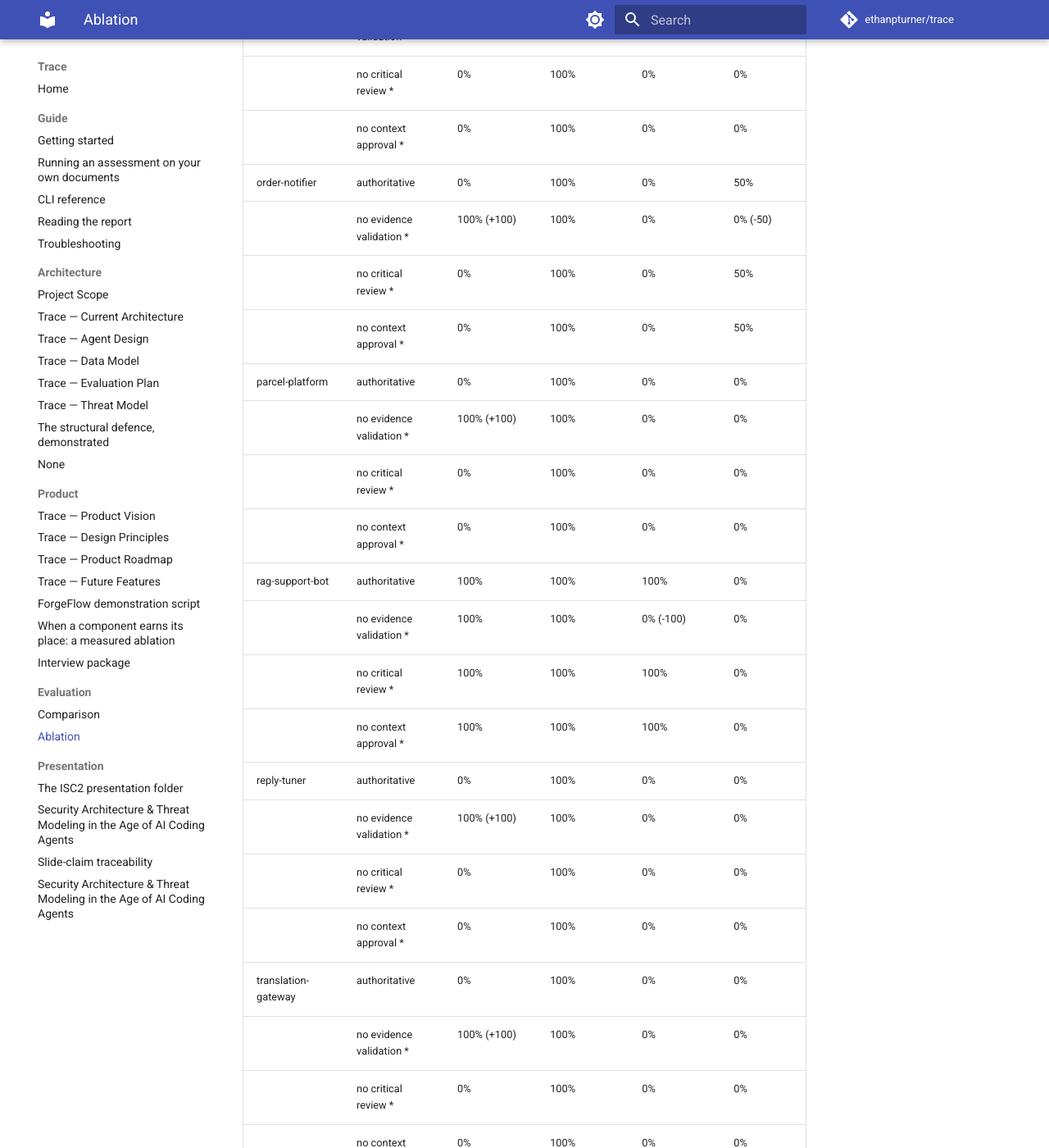
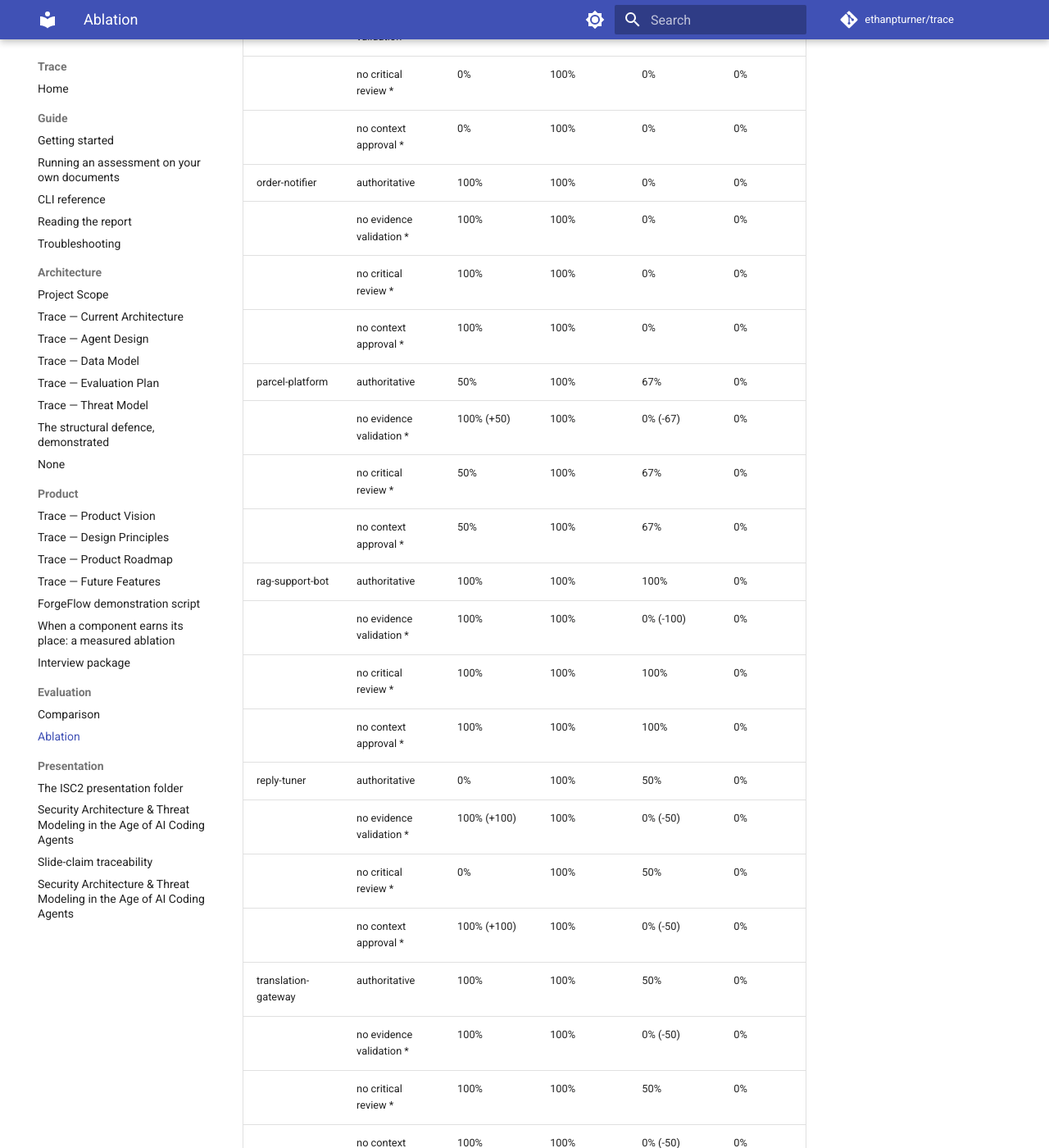
Before and after one commit to ethanpturner/trace, an MkDocs documentation site: the page built from docs/eval/ablation.md, in a window 1280 px wide and 1400 px high, scrolled down 2508 px. Shown: the whole window at 82% size. Built offline with MkDocs 1.6.1 and Material for MkDocs 9.7.7, drawn with Linux system fonts in a browser that asks for light colours; comment, search, counter and statistics services are not loaded; some of the changed text lies outside the part shown.

Commit message:
Waves B and C of the sweep: the last five scenarios captured live, baselines backfilled, the corpus fully live (#484)
order-notifier, nightly-reconciler, parcel-platform, reply-tuner, and
translation-gateway captured on openai/gpt-5.1 through the gateway and promoted
with registry pins, offline pins, live baselines, and provenance; live baselines
backfilled for forgeflow, husky-ai, oidc-portal, rag-support-bot, and
missing-docs. All fifteen registered scenarios now carry live captures with live
control arms, coverage 1.0 on every run. Two matched findings (reply-tuner and
parcel-platform, both severity-concordant at high), zero spurious findings on
every capture; the recall misses and gap-layer divergences are recorded in
provenance for the #589 reconciliation, including the DEC-066 component-name
fingerprint split on translation-gateway and the sharpest baseline differential
on record (oidc-portal generic: seventeen spurious against a zero-finding truth
set). The pin-test whack-a-mole ends with a frozen synthetic fixture. Scorecard,
comparison, ablation, and mapping-variants pages regenerated; CLAUDE.md's
evidence-state paragraph updated to the corpus's new truth.

Co-Authored-By: Claude Fable 5 <noreply@anthropic.com>

```diff
--- a/docs/eval/ablation.md
+++ b/docs/eval/ablation.md
@@ -37,34 +37,34 @@ content (DEC-076). Generated 2026-08-14 over 15 scenarios (registry 1.0, catalog
 |  | no evidence validation * | 0% | 100% | 0% | 0% |
 |  | no critical review * | 0% | 100% | 0% | 0% |
 |  | no context approval * | 0% | 100% | 0% | 0% |
-| nightly-reconciler | authoritative | 0% | 100% | 0% | 0% |
-|  | no evidence validation * | 0% | 100% | 0% | 0% |
-|  | no critical review * | 0% | 100% | 0% | 0% |
-|  | no context approval * | 0% | 100% | 0% | 0% |
+| nightly-reconciler | authoritative | 0% | 100% | 100% | 0% |
+|  | no evidence validation * | 0% | 100% | 0% (-100) | 0% |
+|  | no critical review * | 0% | 100% | 100% | 0% |
+|  | no context approval * | 0% | 100% | 100% | 0% |
 | oidc-portal | authoritative | 0% | 100% | 0% | 0% |
 |  | no evidence validation * | 0% | 100% | 0% | 0% |
 |  | no critical review * | 0% | 100% | 0% | 0% |
 |  | no context approval * | 0% | 100% | 0% | 0% |
-| order-notifier | authoritative | 0% | 100% | 0% | 50% |
-|  | no evidence validation * | 100% (+100) | 100% | 0% | 0% (-50) |
-|  | no critical review * | 0% | 100% | 0% | 50% |
-|  | no context approval * | 0% | 100% | 0% | 50% |
-| parcel-platform | authoritative | 0% | 100% | 0% | 0% |
-|  | no evidence validation * | 100% (+100) | 100% | 0% | 0% |
-|  | no critical review * | 0% | 100% | 0% | 0% |
-|  | no context approval * | 0% | 100% | 0% | 0% |
+| order-notifier | authoritative | 100% | 100% | 0% | 0% |
+|  | no evidence validation * | 100% | 100% | 0% | 0% |
+|  | no critical review * | 100% | 100% | 0% | 0% |
+|  | no context approval * | 100% | 100% | 0% | 0% |
+| parcel-platform | authoritative | 50% | 100% | 67% | 0% |
+|  | no evidence validation * | 100% (+50) | 100% | 0% (-67) | 0% |
+|  | no critical review * | 50% | 100% | 67% | 0% |
+|  | no context approval * | 50% | 100% | 67% | 0% |
 | rag-support-bot | authoritative | 100% | 100% | 100% | 0% |
 |  | no evidence validation * | 100% | 100% | 0% (-100) | 0% |
 |  | no critical review * | 100% | 100% | 100% | 0% |
 |  | no context approval * | 100% | 100% | 100% | 0% |
-| reply-tuner | authoritative | 0% | 100% | 0% | 0% |
-|  | no evidence validation * | 100% (+100) | 100% | 0% | 0% |
-|  | no critical review * | 0% | 100% | 0% | 0% |
-|  | no context approval * | 0% | 100% | 0% | 0% |
-| translation-gateway | authoritative | 0% | 100% | 0% | 0% |
-|  | no evidence validation * | 100% (+100) | 100% | 0% | 0% |
-|  | no critical review * | 0% | 100% | 0% | 0% |
-|  | no context approval * | 0% | 100% | 0% | 0% |
+| reply-tuner | authoritative | 0% | 100% | 50% | 0% |
+|  | no evidence validation * | 100% (+100) | 100% | 0% (-50) | 0% |
+|  | no critical review * | 0% | 100% | 50% | 0% |
+|  | no context approval * | 100% (+100) | 100% | 0% (-50) | 0% |
+| translation-gateway | authoritative | 100% | 100% | 50% | 0% |
+|  | no evidence validation * | 100% | 100% | 0% (-50) | 0% |
+|  | no critical review * | 100% | 100% | 50% | 0% |
+|  | no context approval * | 100% | 100% | 0% (-50) | 0% |
 | unsigned-webhooks | authoritative | 100% | 100% | 0% | 0% |
 |  | no evidence validation * | 100% | 100% | 0% | 0% |
 |  | no critical review * | 100% | 100% | 0% | 0% |
```
Also changed, not shown: CLAUDE.md (+8 -7 lines), docs/eval/comparison.md (+4 -4 lines), docs/eval/mapping-variants.md (+18 -18 lines), docs/eval/scorecard.html (+42 -16 lines).
